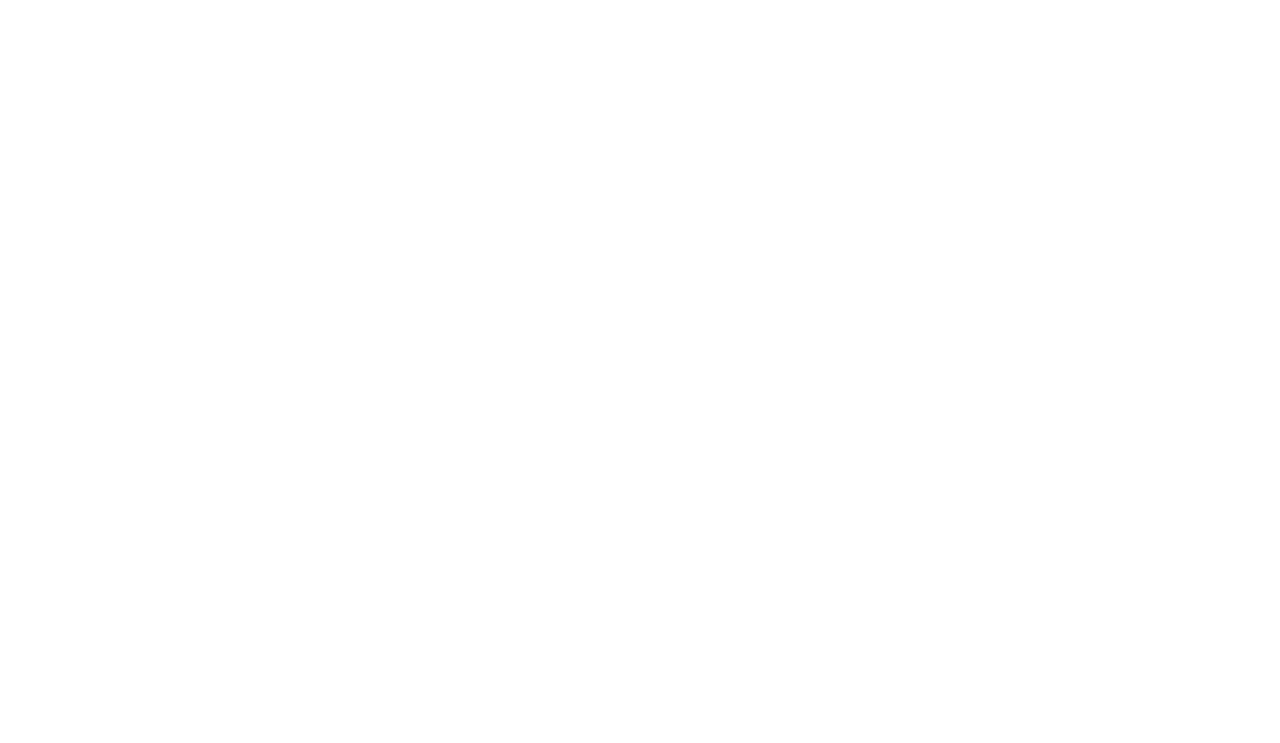
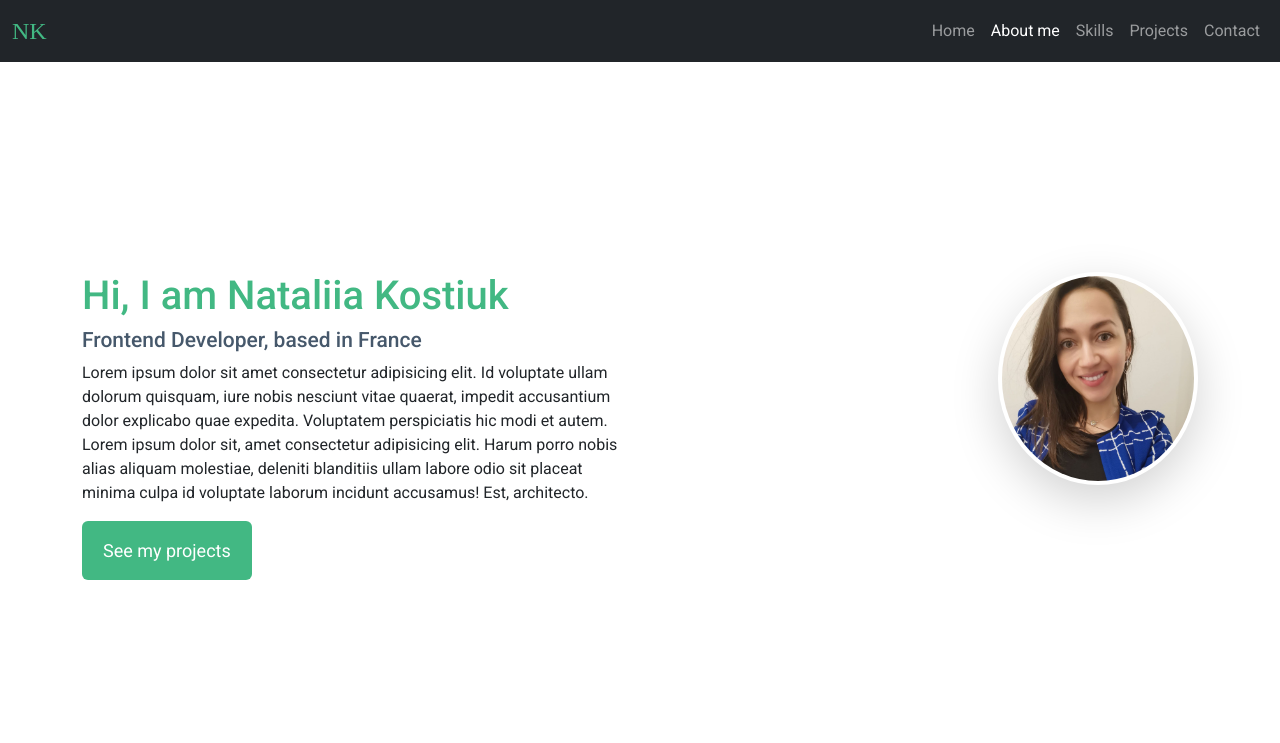
Before and after one commit to nkostiuk/Portfolio-project, a plain HTML site: page about-me.html in a window 1280 px wide. Drawn offline with nearby package versions, Linux system fonts and the light colour scheme; a web font is replaced by a local one.

Commit message:
Added html, css to about page

```diff
--- a/about-me.html
+++ b/about-me.html
@@ -25,5 +25,142 @@
     />
   </head>
 
-  <body></body>
+  <body>
+    <nav class="navbar navbar-expand-lg navbar-dark bg-dark sticky-top">
+      <div class="container-fluid">
+        <a
+          class="navbar-brand font-poppins"
+          href="#"
+          style="color: var(--primary-color)"
+          >NK</a
+        >
+        <button
+          class="navbar-toggler"
+          type="button"
+          data-bs-toggle="collapse"
+          data-bs-target="#navbarNavDropdown"
+          aria-controls="navbarNavDropdown"
+          aria-expanded="false"
+          aria-label="Toggle navigation"
+        >
+          <span class="navbar-toggler-icon"></span>
+        </button>
+        <div
+          class="collapse navbar-collapse justify-content-end"
+          id="navbarNavDropdown"
+        >
+          <ul class="navbar-nav">
+            <li class="nav-item">
+              <a class="nav-link" aria-current="page" href="/">Home</a>
+            </li>
+            <li class="nav-item">
+              <a class="nav-link active" href="/about-me.html">About me</a>
+            </li>
+            <li class="nav-item">
+              <a class="nav-link" href="#">Skills</a>
+            </li>
+
+            <li class="nav-item">
+              <a class="nav-link" href="#">Projects</a>
+            </li>
+            <li class="nav-item">
+              <a class="nav-link" href="#">Contact</a>
+            </li>
+          </ul>
+        </div>
+      </div>
+    </nav>
+
+    <div class="about-section">
+      <div class="container">
+        <div class="row">
+          <div class="col-md-6">
+            <h1 class="heading-1 font-roboto fs-1">
+              Hi, I am Nataliia Kostiuk
+            </h1>
+            <h2 class="heading-2">Frontend Developer, based in France</h2>
+            <p>
+              Lorem ipsum dolor sit amet consectetur adipisicing elit. Id
+              voluptate ullam dolorum quisquam, iure nobis nesciunt vitae
+              quaerat, impedit accusantium dolor explicabo quae expedita.
+              Voluptatem perspiciatis hic modi et autem. Lorem ipsum dolor sit,
+              amet consectetur adipisicing elit. Harum porro nobis alias aliquam
+              molestiae, deleniti blanditiis ullam labore odio sit placeat
+              minima culpa id voluptate laborum incidunt accusamus! Est,
+              architecto.
+            </p>
+
+            <div class="btn btn-branding-lg">See my projects</div>
+          </div>
+
+          <div class="col-md-6">
+            <img
+              src="/img/photo5257987019638946664.jpg"
+              alt="Photo of front-end developer"
+              class="avatar img-fluid rounded-circle float-md-end float-sm-center shadow-lg p-1 mb-3"
+            />
+          </div>
+        </div>
+      </div>
+    </div>
+    <!-- <div class="col-lg-6 ps-md-5">
+          <h2 class="heading-section">Skills</h2>
+          <div class="row">
+            <div class="col-2 skill">
+              <img
+                class="skill-icon"
+                src="/icons/new/html.svg"
+                alt="HTML skill"
+              />
+              <span class="skill-heading">HTML</span>
+            </div>
+            <div class="col-2 skill">
+              <img
+                class="skill-icon"
+                src="/icons/new/css-icon.svg"
+                alt="css skill"
+              />
+              <span class="skill-heading">CSS</span>
+            </div>
+
+            <div class="col-2 skill">
+              <img
+                class="skill-icon"
+                src="/icons/new/js-icon.svg"
+                alt="JS skill"
+              />
+              <span class="skill-heading">Javascript</span>
+            </div>
+            <div class="col-2 skill">
+              <img
+                class="skill-icon"
+                src="/icons/new/git.svg"
+                alt="GIT skill"
+              />
+              <span class="skill-heading">GIT</span>
+            </div>
+            <div class="col-2 skill">
+              <img
+                class="skill-icon"
+                src="/icons/new/bootstrap-icon.svg"
+                alt="Bootstrap skill"
+              />
+              <span class="skill-heading">Bootstrap</span>
+            </div>
+            <div class="col-2 skill">
+              <img
+                class="skill-icon"
+                src="/icons/new/vs-code-icon.svg"
+                alt="VS code skill"
+              />
+              <span class="skill-heading">VSCode</span>
+            </div>
+        -->
+
+    <script
+      src="https://cdn.jsdelivr.net/npm/bootstrap@5.0.2/dist/js/bootstrap.bundle.min.js"
+      integrity="sha384-MrcW6ZMFYlzcLA8Nl+NtUVF0sA7MsXsP1UyJoMp4YLEuNSfAP+JcXn/tWtIaxVXM"
+      crossorigin="anonymous"
+    ></script>
+  </body>
 </html>
--- a/styles/portfolio.css
+++ b/styles/portfolio.css
@@ -19,6 +19,7 @@ h1 {
   font-size: 65px;
   font-family: var(--patrick-font);
 }
+
 h2 {
   font-size: 21px;
 }
@@ -37,6 +38,9 @@ p {
 .font-poppins {
   font-family: "Vibur";
   font-size: 24px;
+}
+.font-roboto {
+  font-family: "Roboto";
 }
 
 .socials-list {
@@ -96,9 +100,16 @@ p {
   background: var(--primary-color);
   color: white;
 }
-.btn-branding:hover {
+.btn-branding .btn-branding-lg:hover {
   background: white;
   border-color: var(--primary-color);
+}
+
+.btn-branding-lg {
+  background: var(--primary-color);
+  color: white;
+  font-size: 18px;
+  padding: 15px 20px;
 }
 
 .heading-section {
@@ -126,6 +137,12 @@ p {
   border-color: var(--primary-color);
   color: #f2f2f2;
 }
+
+.about-section {
+  margin: 50px auto;
+  max-width: 1200px;
+  padding: 160px 20px;
+}
 @media (max-width: 991px) {
   .heading-1 {
     font-size: 46px;
@@ -143,7 +160,7 @@ p {
     padding-top: 20px !important;
     padding-bottom: 20px !important;
   }
-  .heading-section{
-   margin-top: 0;
+  .heading-section {
+    margin-top: 0;
   }
 }
```
Also changed, not shown: index.html (+2 -2 lines), 2 other files.
